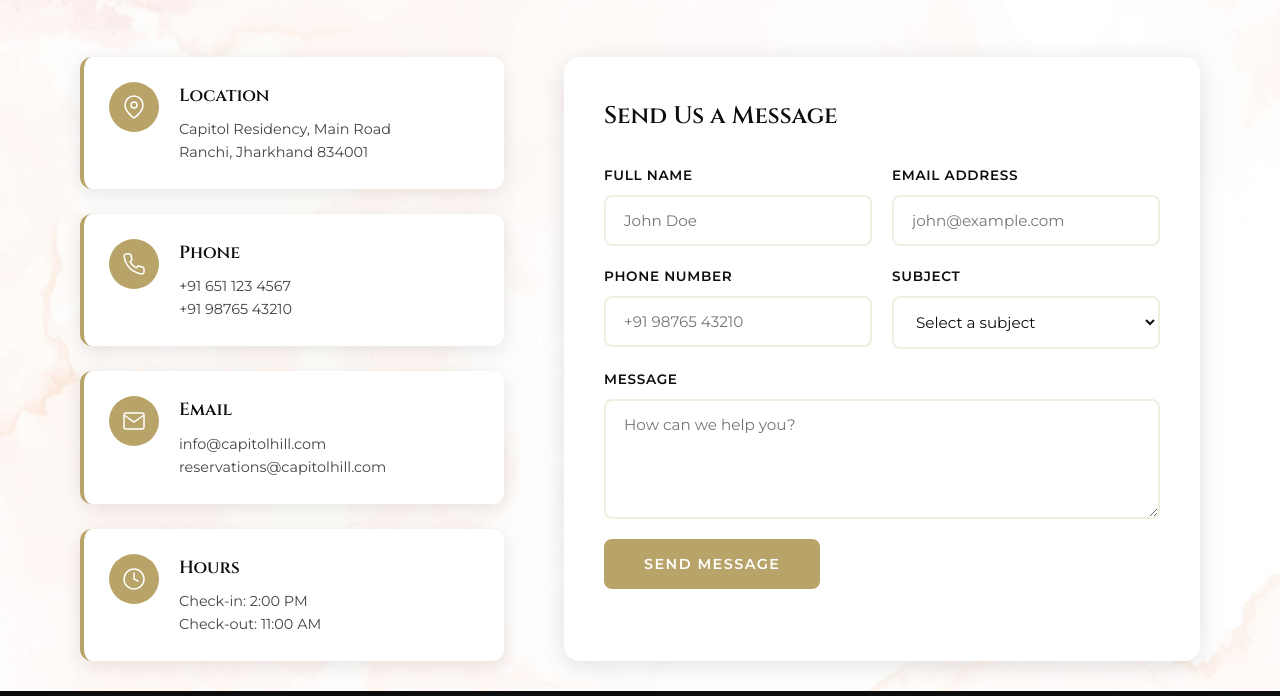
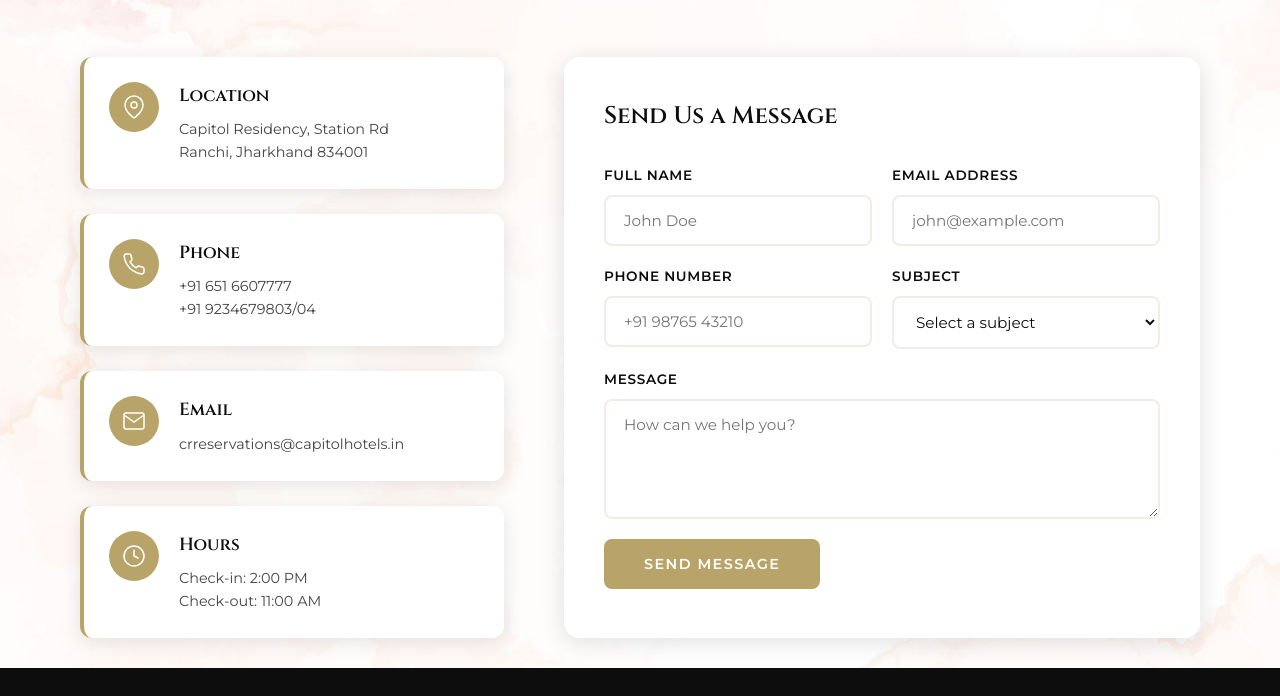
Before and after one commit to amar-jeet-9494/CapitolResidency, a plain HTML site: page index.html in a window 1280 px wide. Shown: the part 6096-6792 px from the top of the page. Drawn offline with Linux system fonts and the light colour scheme.

Commit message:
added contact info

```diff
--- a/index.html
+++ b/index.html
@@ -1557,11 +1557,10 @@
                     </div>
                     <div class="info-content">
                         <h4>Location</h4>
-                        <p>Capitol Residency, Main Road</p>
+                        <p>Capitol Residency, Station Rd</p>
                         <p>Ranchi, Jharkhand 834001</p>
                     </div>
                 </div>
-
                 <div class="info-card">
                     <div class="info-icon">
                         <svg viewBox="0 0 24 24" fill="none">
@@ -1570,8 +1569,8 @@
                     </div>
                     <div class="info-content">
                         <h4>Phone</h4>
-                        <p>+91 651 123 4567</p>
-                        <p>+91 98765 43210</p>
+                        <p>+91 651 6607777</p>
+                        <p>+91 9234679803/04</p>
                     </div>
                 </div>
 
@@ -1584,8 +1583,8 @@
                     </div>
                     <div class="info-content">
                         <h4>Email</h4>
-                        <p>info@capitolhill.com</p>
-                        <p>reservations@capitolhill.com</p>
+                        <!-- <p>info@capitolhill.com</p> -->
+                        <p>crreservations@capitolhotels.in</p>
                     </div>
                 </div>
 
```
